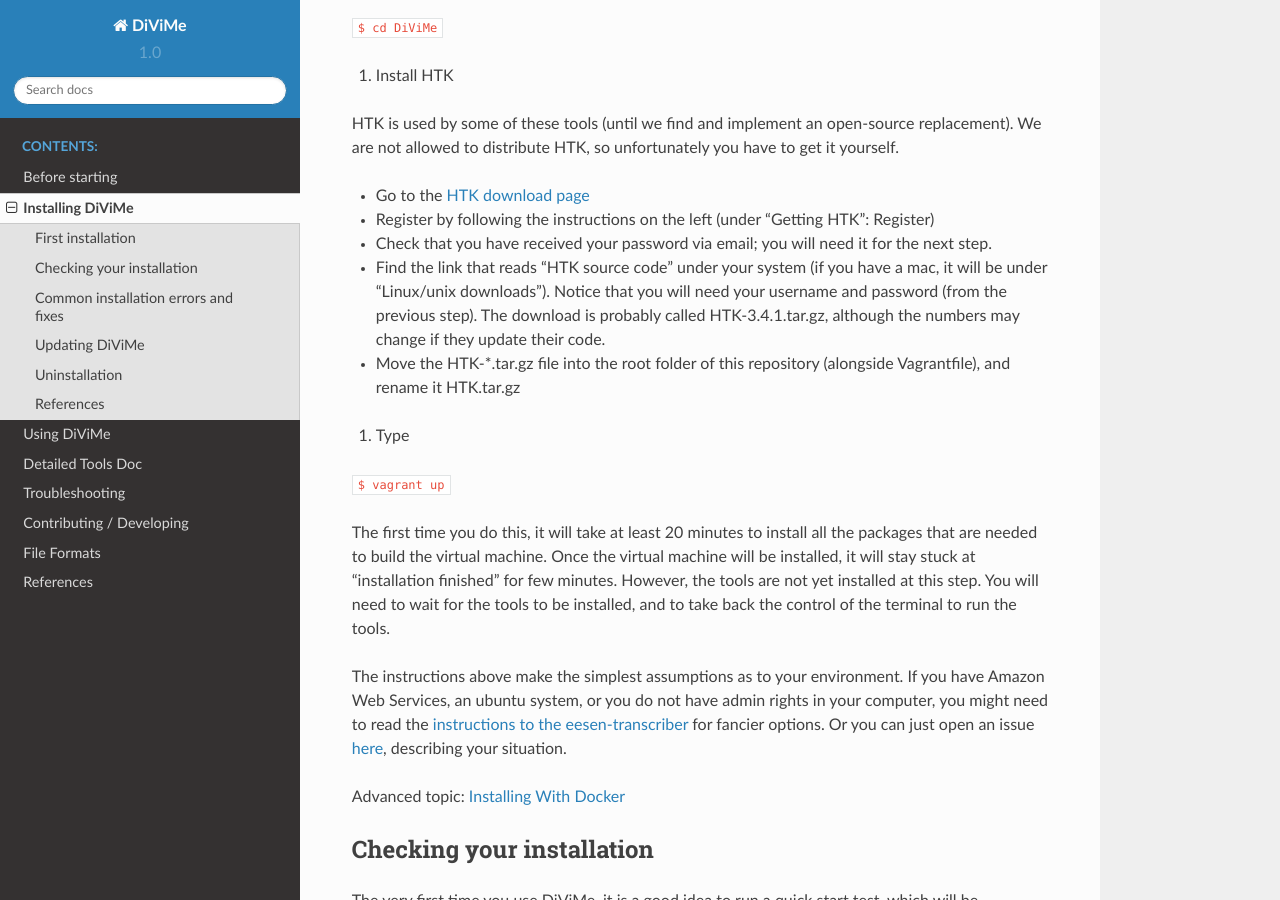
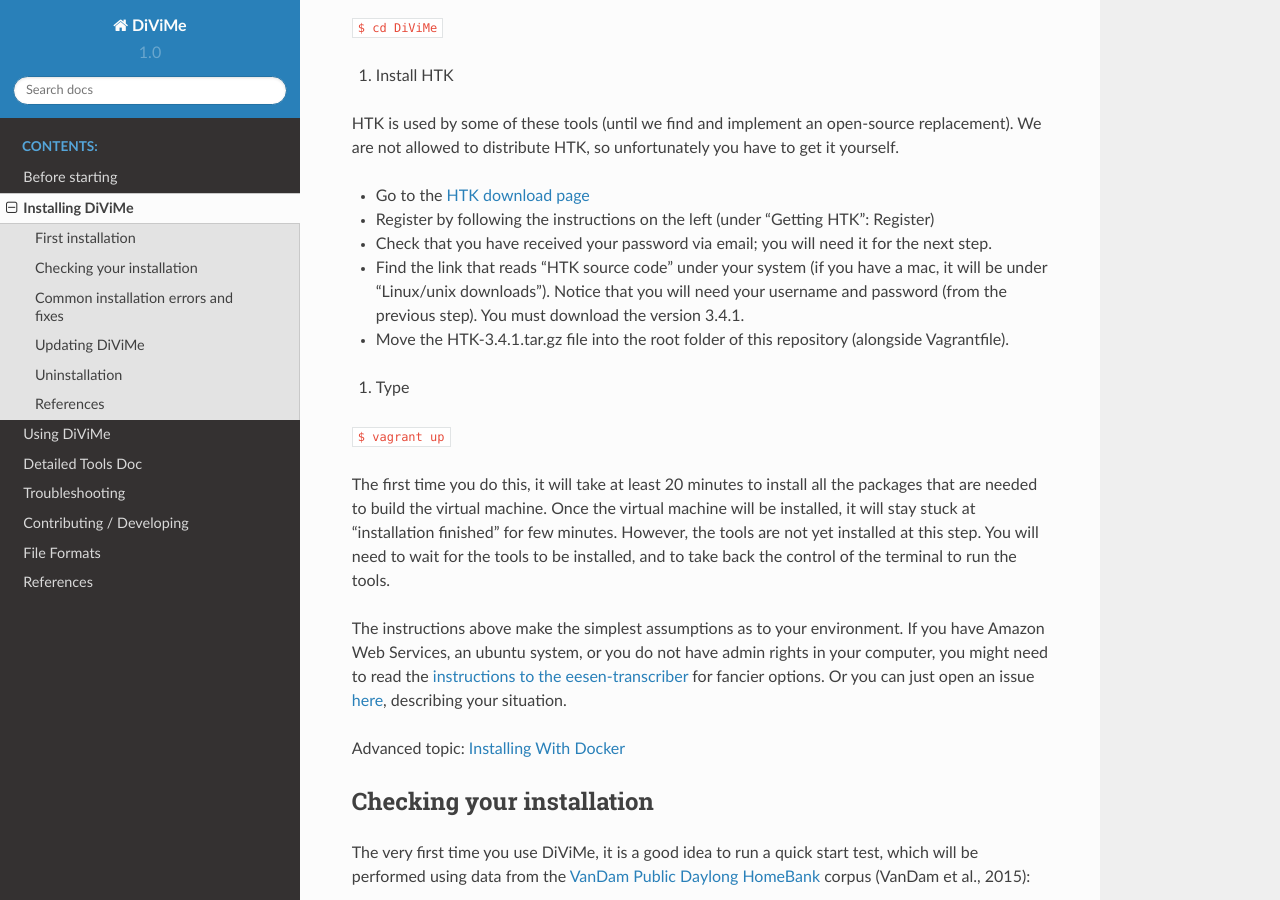
Before and after one commit to srvk/DiViMe, a Sphinx documentation site: the page built from docs/source/install.md, in a window 1280 px wide and 900 px high, scrolled down 538 px. Built offline with Sphinx 7.4.7 and the Read the Docs theme 2.0.0, drawn with Linux system fonts in a browser that asks for light colours.

Commit message:
Force the user to install HTK 3.4.1, update doc and install_htk.sh in consequences

```diff
--- a/docs/source/install.md
+++ b/docs/source/install.md
@@ -27,8 +27,8 @@
 - Go to the [HTK download page](http://htk.eng.cam.ac.uk/download.shtml)
 - Register by following the instructions on the left (under "Getting HTK": Register)
 - Check that you have received your password via email; you will need it for the next step.
-- Find the link that reads "HTK source code" under your system (if you have a mac, it will be under "Linux/unix downloads"). Notice that you will need your username and password (from the previous step). The download is probably called HTK-3.4.1.tar.gz, although the numbers may change if they update their code.
-- Move the HTK-*.tar.gz file into the root folder of this repository (alongside Vagrantfile), and rename it HTK.tar.gz
+- Find the link that reads "HTK source code" under your system (if you have a mac, it will be under "Linux/unix downloads"). Notice that you will need your username and password (from the previous step). You must download the version 3.4.1.
+- Move the HTK-3.4.1.tar.gz file into the root folder of this repository (alongside Vagrantfile).
 
 5. Type
 
```
Also changed, not shown: 1 other file.
